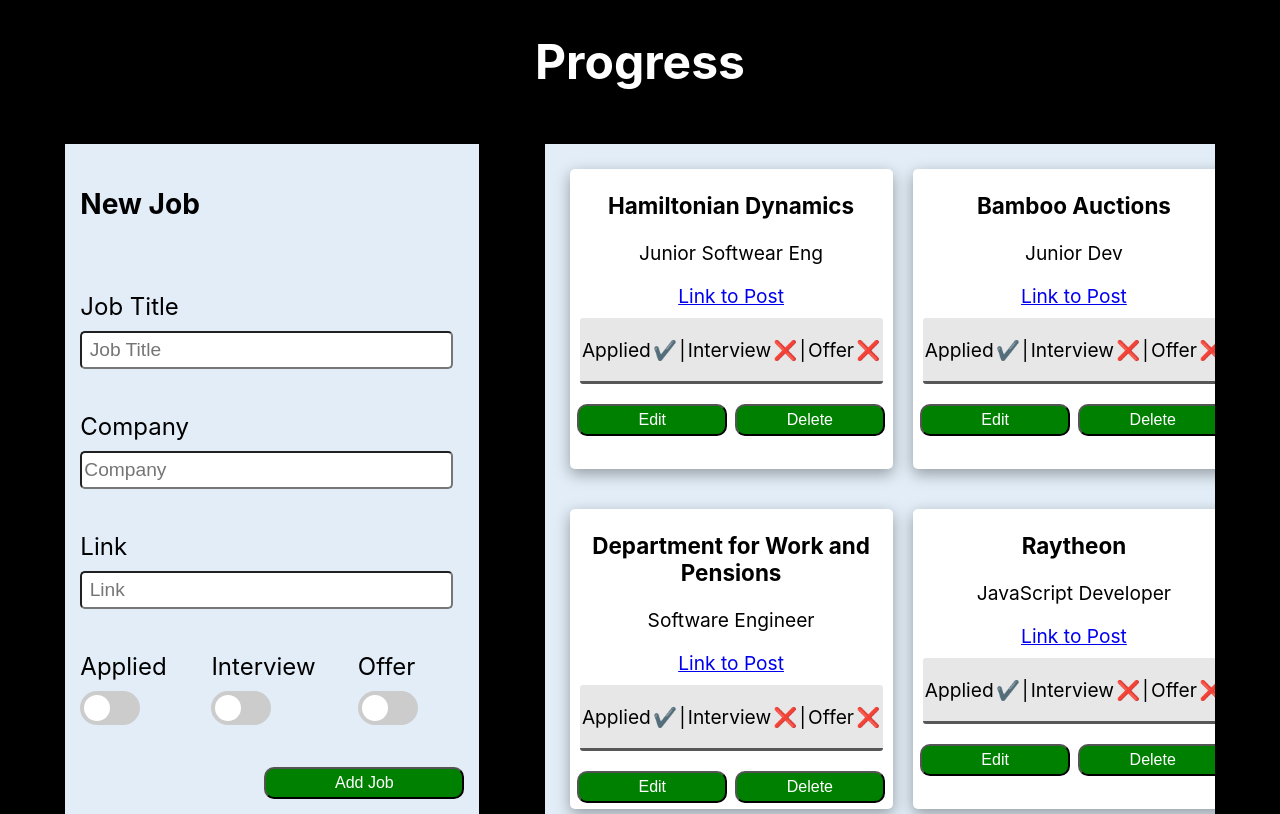
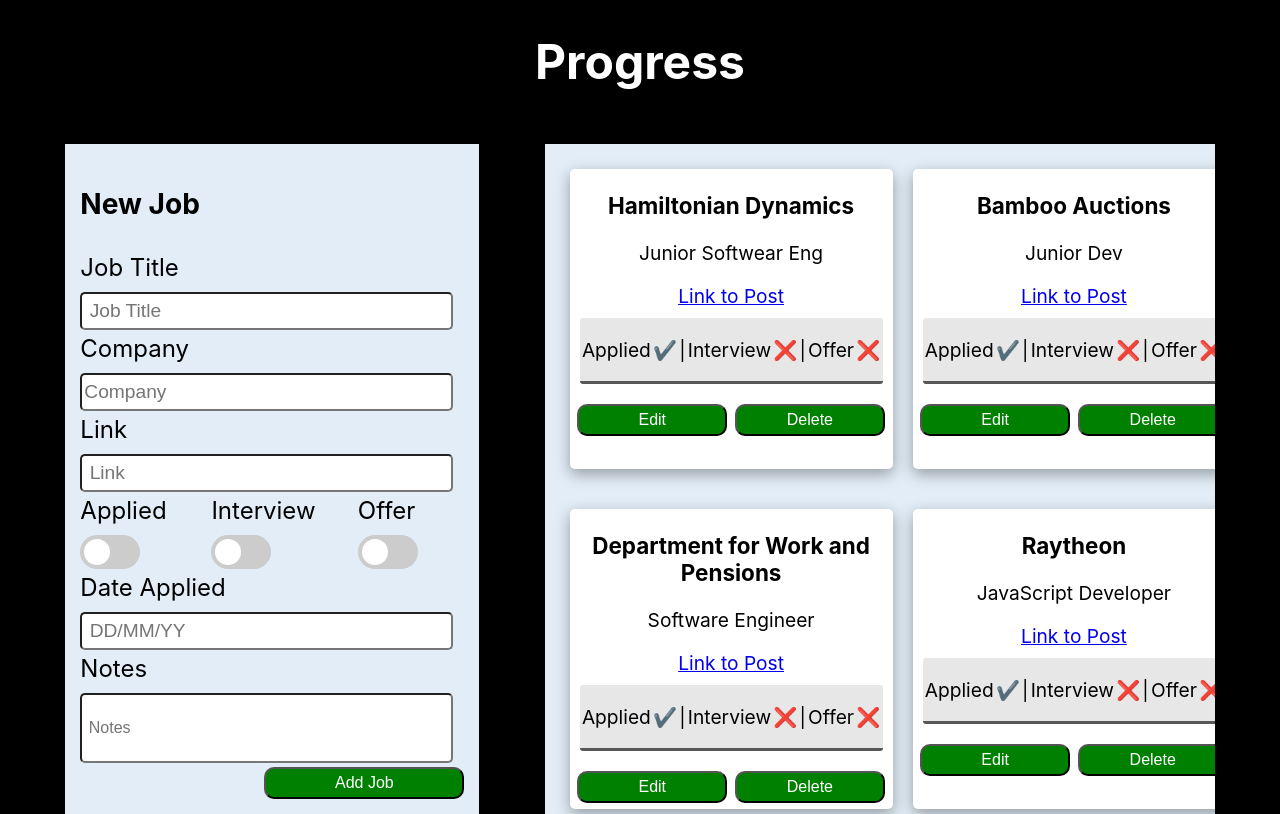
Before and after one commit to GLYNKNIGHT/Job-Tracking-App-Demo, a React (Create React App) app: page / in a window 1280 px wide. Built offline with nearby package versions, Linux system fonts and the light colour scheme; data requests are answered from the project's data file.

Commit message:
fixed input toggle but, added date and notes, need to work out how to have an array of notes to add to

```diff
--- a/data/db.json
+++ b/data/db.json
@@ -7,6 +7,8 @@
       "applied": true,
       "interview": false,
       "offer": false,
+      "dateApplied": "19/08/22",
+      "notes": [],
       "id": 2
     },
     {
@@ -16,6 +18,8 @@
       "applied": true,
       "interview": false,
       "offer": false,
+      "dateApplied": "19/08/22",
+      "notes": [],
       "id": 3
     },
     {
@@ -25,6 +29,8 @@
       "applied": true,
       "interview": false,
       "offer": false,
+      "dateApplied": "16/09/22",
+      "notes": [],
       "id": 4
     },
     {
@@ -34,6 +40,8 @@
       "applied": true,
       "interview": false,
       "offer": false,
+      "dateApplied": "19/08/22",
+      "notes": [],
       "id": 5
     },
     {
@@ -43,6 +51,8 @@
       "applied": true,
       "interview": false,
       "offer": false,
+      "dateApplied": "19/08/22",
+      "notes": [],
       "id": 6
     },
     {
@@ -52,6 +62,8 @@
       "applied": false,
       "interview": false,
       "offer": false,
+      "dateApplied": "19/08/22",
+      "notes": [],
       "id": 7
     },
     {
@@ -61,7 +73,59 @@
       "applied": false,
       "interview": false,
       "offer": false,
+      "dateApplied": "19/08/22",
+      "notes": [],
       "id": 8
+    },
+    {
+      "jobTitle": "Test",
+      "company": "Test",
+      "link": "tEST",
+      "applied": false,
+      "interview": false,
+      "offer": true,
+      "dateApplied": "21/06/1985",
+      "notes": [
+        "k",
+        "j",
+        "s",
+        "d",
+        "b",
+        "f",
+        ";",
+        "j",
+        "s",
+        "d",
+        "b",
+        ";",
+        "k",
+        "\\",
+        "b",
+        "g",
+        "w",
+        "i",
+        "f",
+        "h",
+        "d",
+        "s",
+        "u",
+        "b",
+        "d",
+        "s",
+        "i",
+        "f",
+        "b",
+        "a",
+        ";",
+        "f",
+        "i",
+        "u",
+        "s",
+        "f",
+        "s",
+        "Add a new nosxjxk"
+      ],
+      "id": 9
     }
   ]
 }
--- a/src/App.css
+++ b/src/App.css
@@ -29,6 +29,14 @@
 .input{
   font-size: 1.2rem;
   height: 2rem;
+  width:95%;
+  margin-top:10px;
+  border-radius: 5px;
+}
+
+.input-text-area{
+  font-size: 1rem;
+  height: 4rem;
   width:95%;
   margin-top:10px;
   border-radius: 5px;
--- a/src/Components/BigCard.js
+++ b/src/Components/BigCard.js
@@ -1,6 +1,6 @@
 import { useState, useReducer } from "react";
 
-const BigCard = ({id, company, jobTitle, link, applied, interview, offer, setBigCard, onClick}) =>{
+const BigCard = ({id, company, jobTitle, link, applied, interview, offer, setBigCard, dateApplied, notes}) =>{
 
  const [editApplied, setEditApplied] =useState(applied)
  const [editInterview,setEditInterview] = useState(interview)
@@ -9,6 +9,7 @@
  const [appliedChecked, setAppliedChecked] = useState(applied)
  const [interviewChecked, setInterviewChecked] = useState(interview)
  const [offerChecked, setOfferChecked] = useState(interview)
+ const [newNote, setNewNote] =useState('')
  const [, forceUpdate] = useReducer(x => x + 1, 0);
 
 
@@ -21,7 +22,8 @@
     const handleSubmit = (e) =>{
         const job = { applied :editApplied,
                       interview: editInterview,
-                      offer: editOffer};
+                      offer: editOffer,
+                      notes: [...notes, newNote]};
    console.log(job)
 
      fetch(`http://localhost:8000/jobs/${id}`, {
@@ -88,7 +90,17 @@
             </label>
 
     </div>
-
+<p>Date Applied : {dateApplied}</p>
+<p>{notes}</p>
+<div>
+        <label>Job Title</label>
+            <input
+                className="input"
+                type='text'
+                placeholder=' Job Title'
+                value={newNote}
+                onChange={(e)=> setNewNote(e.target.value)}/>
+                </div>
 <div className="big-card-btns">
 <button className="btn" onClick={(e)=> handleSubmit(e)}> Save Changes</button>
 <button className="btn" onClick={()=>handleClick()}> Close</button>
--- a/src/Components/Input.js
+++ b/src/Components/Input.js
@@ -7,12 +7,12 @@
     const [applied, setApplied] = useState(false)
     const [interview, setInterview] = useState(false)
     const [offer, setOffer] = useState(false)
-
-
+    const [dateApplied, setDateApplied] =useState('')
+    const [notes, setNotes] = useState ('')
 
 
 const handleSubmit = (e) =>{
-      const job = {jobTitle, company, link, applied, interview, offer};
+      const job = {jobTitle, company, link, applied, interview, offer, dateApplied, notes};
  console.log(job)
    fetch('http://localhost:8000/jobs', {
     method: 'POST',
@@ -60,28 +60,51 @@
                 <div>
                 <label>Applied     </label>
                 <label class="switch">
-            <input type="checkbox"  onChange={(e)=> setApplied(true)} />
+                <input type="checkbox"  onChange={(e)=> setApplied(!applied)} />
                 <span class="slider round"></span>
                 </label>
+                </div>
+
+                <div>
+                <label>Interview     </label>
+                <label class="switch">
+                <input type="checkbox"  onChange={(e)=> setInterview(!interview)} />
+                <span class="slider round"></span>
+                </label>
+                </div>
+
+                <div>
+                <label>Offer     </label>
+                <label class="switch">
+                <input type="checkbox"  onChange={(e)=> setOffer(!offer)} />
+                <span class="slider round"></span>
+                </label>
+                </div>
+
 
         </div>
             <div>
-            <label>Interview     </label>
-            <label class="switch">
-            <input type="checkbox"  onChange={(e)=> setInterview(true)} />
-            <span class="slider round"></span>
-            </label>
+            <label>Date Applied</label>
+            <input
+                className="input"
+                type='text'
+                placeholder=' DD/MM/YY'
+                value={dateApplied}
+                onChange={(e)=> setDateApplied(e.target.value)}  />
 
             </div>
+
+
             <div>
-            <label>Offer     </label>
-            <label class="switch">
-            <input type="checkbox"  onChange={(e)=> setOffer(true)} />
-            <span class="slider round"></span>
-            </label>
+            <label>Notes</label>
+            <input
+                className="input-text-area"
+                type='text-area'
+                placeholder=' Notes'
+                value={notes}
+                onChange={(e)=> setNotes(e.target.value)}  />
+            </div>
 
-            </div>
-        </div>
         <div className="btn-div">
                 <button className="btn">Add Job</button>
                 </div>
--- a/src/Components/Job.js
+++ b/src/Components/Job.js
@@ -1,16 +1,31 @@
-import {useState} from 'react'
+import {useState, useEffect} from 'react'
 import BigCard from './BigCard'
 
-const Job = ({jobTitle, company, link, id, applied, interview, offer,bigCard, setBigCard}) => {
+const Job = ({jobTitle,
+                company,
+                link,
+                id,
+                applied,
+                interview,
+                offer,
+                bigCard,
+                setBigCard,
+                dateApplied,
+                notes}) => {
 
 
 
 
-const handleDelete = ({id}) =>{
-    fetch(`http://localhost:8000/jobs/${id}`, {
-    method: 'DELETE',
-   }).then(()=> console.log(`Item ${id} Deleted`))
-}
+    const handleDelete = ({id}) =>{
+
+        fetch(`http://localhost:8000/jobs/${id}`, {
+        method: 'DELETE',
+       }).then(()=> console.log(`Item ${id} Deleted`))
+
+    }
+
+
+
 
 
 
@@ -41,6 +56,8 @@
             interview={interview}
             offer={offer}
             setBigCard={setBigCard}
+            dateApplied={dateApplied}
+            notes={notes}
             //onClick={()=>setBigCard(false)}
             />
 
--- a/src/Components/List.js
+++ b/src/Components/List.js
@@ -16,6 +16,8 @@
                               offer={job.offer}
                               bigCard={bigCard}
                               setBigCard={setBigCard}
+                              dateApplied={job.dateApplied}
+                              notes={job.notes}
                               />))}
 </div>
 
```
Lines whose indentation alone changed are shown as unchanged.
